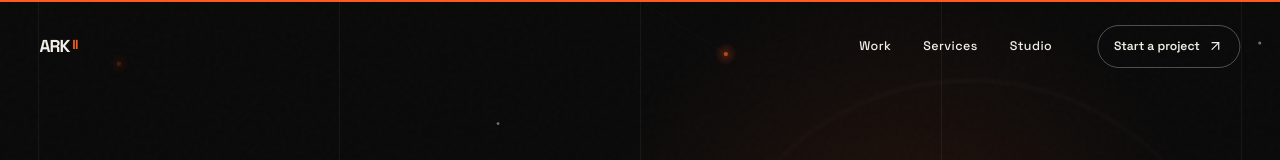
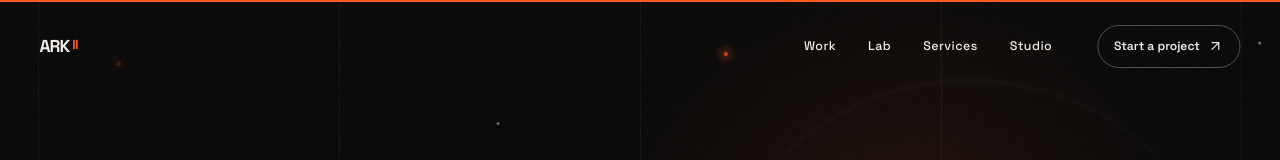
Before and after one commit to LinukaBandara/ark-ii, a React (Vite) app: page / in a window 1280 px wide. Shown: the top 160 px of the page. Built offline with nearby package versions, Linux system fonts and the light colour scheme.

Commit message:
Add Lab navigation

```diff
--- a/src/components/Navbar/Navbar.jsx
+++ b/src/components/Navbar/Navbar.jsx
@@ -5,6 +5,7 @@ import "./Navbar.css";
 
 const links = [
   { label: "Work", href: "#work" },
+  { label: "Lab", href: "#lab" },
   { label: "Services", href: "#services" },
   { label: "Studio", href: "#studio" },
 ];
@@ -153,7 +154,7 @@ function Navbar() {
                 onClick={closeMenu}
                 initial={{ opacity: 0, y: 35 }}
                 animate={{ opacity: 1, y: 0 }}
-                transition={{ delay: 0.46, duration: 0.55 }}
+                transition={{ delay: 0.52, duration: 0.55 }}
               >
                 Start a project
                 <ArrowUpRight size={22} strokeWidth={1.7} />
```
